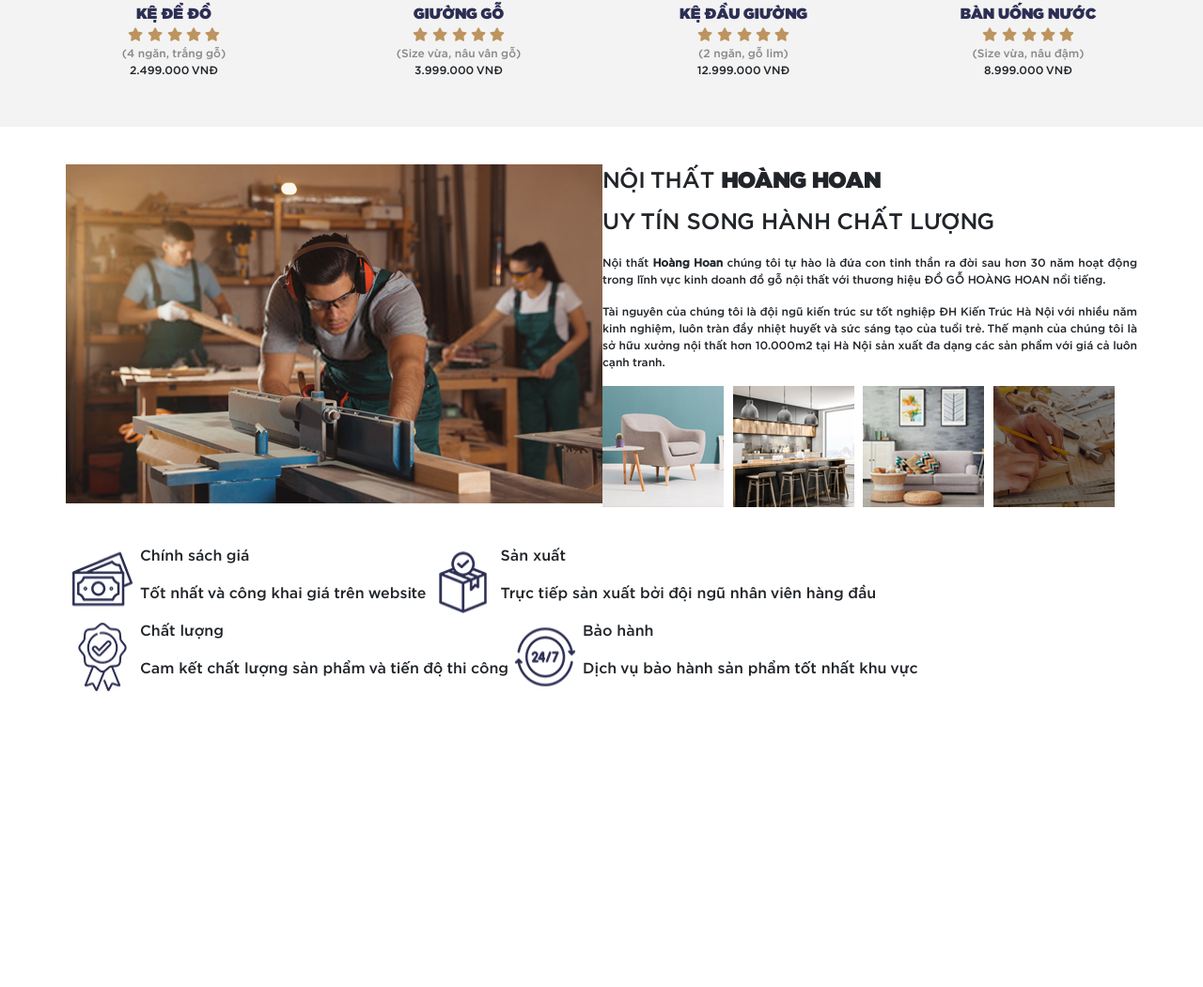
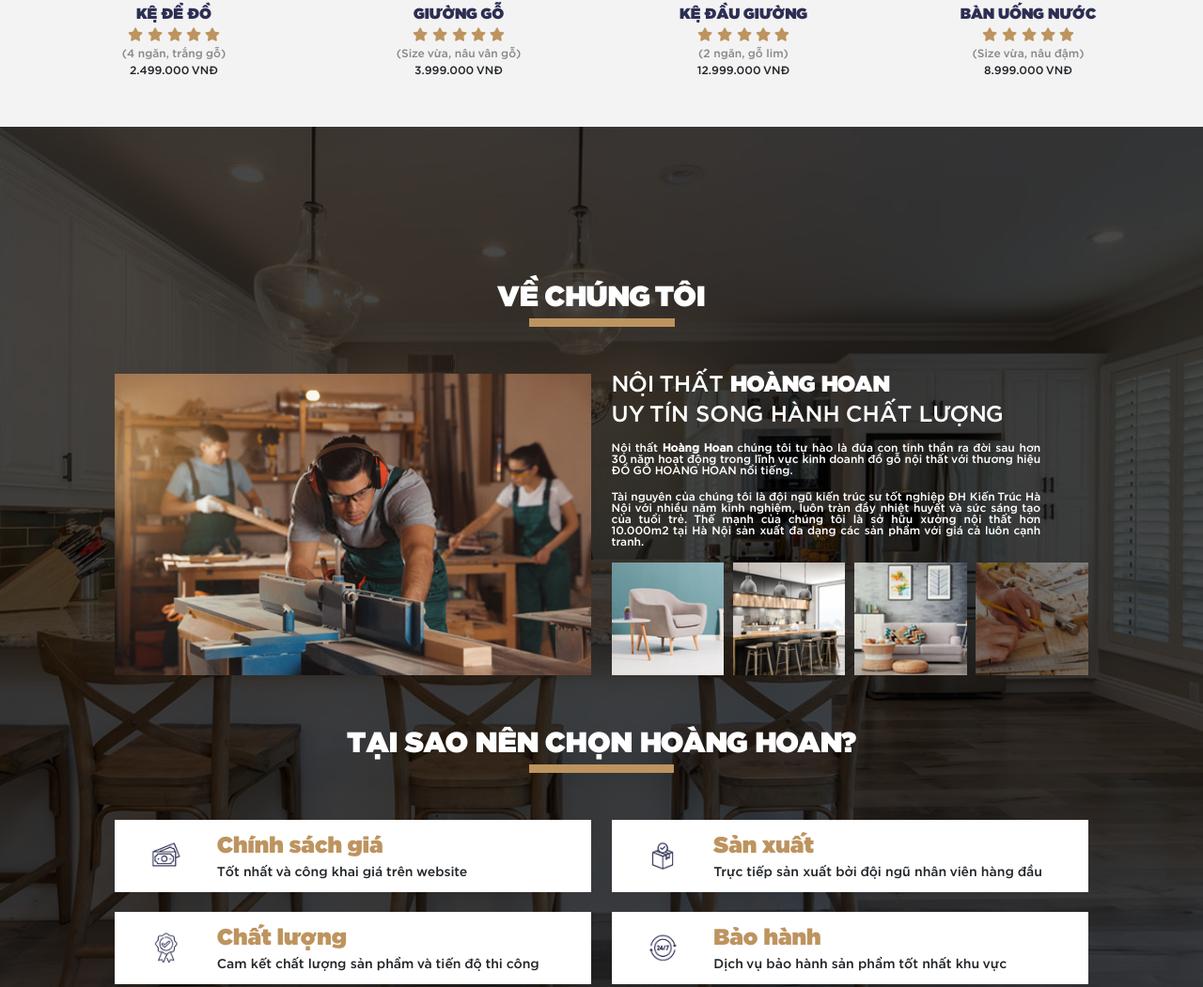
Before and after one commit to bunsuonkhonghanh1810/FurnitureWorkshop, a plain HTML site: page html/index.html in a window 1280 px wide. Shown: the part 1912-2963 px from the top of the page at 94% size. Before the commit the page ends 2652 px from the top, so only its background shows below. Drawn offline with nearby package versions, Linux system fonts and the light colour scheme.

Commit message:
style: add CSS styles for about us section

```diff
--- a/css/style.css
+++ b/css/style.css
@@ -242,3 +242,144 @@
     right: -4.125rem;
 }
 /* Standout product */
+
+/* About us */
+.about-us {
+    display: flex;
+    align-items: center;
+    width: 100%;
+    height: 67.5rem;
+    background-image: url("../assets/img/ve-chung-toi/bg-about-us.jpg");
+    background-color: rgba(0, 0, 0, 0.5);
+    background-position: bottom;
+    background-repeat: no-repeat;
+    background-size: cover;
+    position: relative;
+}
+
+.about-us::before {
+    content: '';
+    position: absolute;
+    top: 0;
+    left: 0;
+    right: 0;
+    bottom: 0;
+    background-color: rgba(0, 0, 0, 0.72);
+}
+
+.about-us > div > div {
+    display: flex;
+    flex-direction: column;
+    margin: 0 3.25rem;
+    width: 100%;
+    z-index: 1
+}
+
+.about-us-top {
+    margin-bottom: calc(100vw * 0.04532);
+}
+
+.about-us-top-text p {
+    font-size: 1.9rem;
+    font-family: Gotham-Ultra, sans-serif;
+    line-height: 1;
+    margin-bottom: 4.125rem;
+    position: relative;
+}
+
+.about-us-top-text p::after {
+    content: '';
+    position: absolute;
+    left: 2.08rem;
+    top: 2.3rem;
+    width: 70%;
+    height: 0.5625rem;
+    background-color: #bd945f;
+}
+
+.about-us-top-content {
+    gap: calc(100vw * 0.01649);
+}
+
+.about-us-top-content > div {
+    width: calc((100% - 100vw * 0.01649) / 2);
+}
+
+.about-us-top-content-left img {
+    width: 100%;
+}
+
+.about-us-top-content-right {
+    width: 100%;
+    display: flex;
+    flex-direction: column;
+    align-items: start;
+    justify-content: space-between;
+}
+
+.about-us-top-content-right * {
+    color: white;
+    margin: 0;
+    line-height: 1;
+}
+
+.about-us-top-content-right > :nth-child(2), .about-us-top-content-right > :nth-child(3) {
+    width: 90%;
+}
+
+.about-us-top-content-right-picture div {
+    width: calc((100% 100vw * 0.0074468 * 3) / 4);
+}
+
+.about-us-top-content-right-picture img {
+    width: 100%;
+}
+
+.about-us-bottom-text p {
+    font-size: 1.9rem;
+    font-family: Gotham-Ultra, sans-serif;
+    line-height: 1;
+    position: relative;
+    margin-bottom: 4.125rem;
+}
+
+.about-us-bottom-text p::after {
+    content: '';
+    position: absolute;
+    left: 12.12rem;
+    top: 2.3rem;
+    width: 28.5%;
+    height: 0.5625rem;
+    background-color: #bd945f;
+}
+
+.about-us-bottom-content {
+    gap: calc(100vw * 0.01649);
+}
+
+.about-us-bottom-content > div {
+    box-sizing: border-box;
+    width: calc((100% - 100vw * 0.01649) / 2);
+    height: calc(100vw * 0.06);
+    background-color: white;
+    padding: 1.3125rem 2.3125rem;
+}
+
+.about-us-bottom-content > div img {
+    margin-right: 2.25rem;
+}
+
+.about-us-bottom-content > div > div * {
+    margin: 0;
+}
+
+.about-us-bottom-content > div > div :first-child {
+    color: #bd945f;
+    font-size: 1.5rem;
+    font-family: Gotham-Ultra, sans-serif;
+}
+
+.about-us-bottom-content > div > div :last-child {
+    font-size: 0.875rem;
+}
+/* About us */
```
